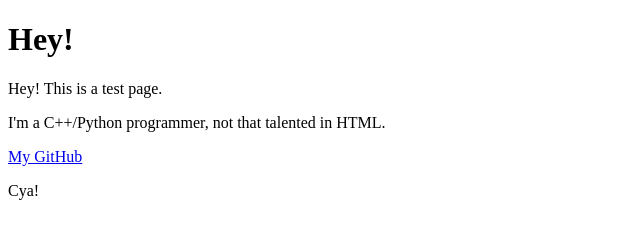
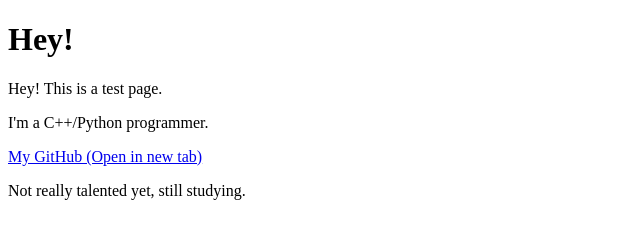
Before and after one commit to SoHiEarth/sohiearth.github.io, a plain HTML site: page index.html in a window 1280 px wide. Shown: the whole page, without its empty margins (0-640 px from the left). Drawn offline with Linux system fonts and the light colour scheme.

Commit message:
Changed contents

```diff
--- a/index.html
+++ b/index.html
@@ -1,13 +1,13 @@
 <!DOCTYPE html>
-<html>
+<html lang="en">
 <head>
 <title>Hey!</title>
 </head>
 <body>
 <h1>Hey!</h1>
 <p>Hey! This is a test page.</p>
-<p>I'm a C++/Python programmer, not that talented in HTML.</p>
-<a href="https://www.github.com/sohiearth">My GitHub</a>
-<p>Cya!</p>
+<p>I'm a C++/Python programmer.</p>
+<a href="https://www.github.com/sohiearth">My GitHub (Open in new tab)</a>
+<p>Not really talented yet, still studying.</p>
 </body>
 </html>
```
